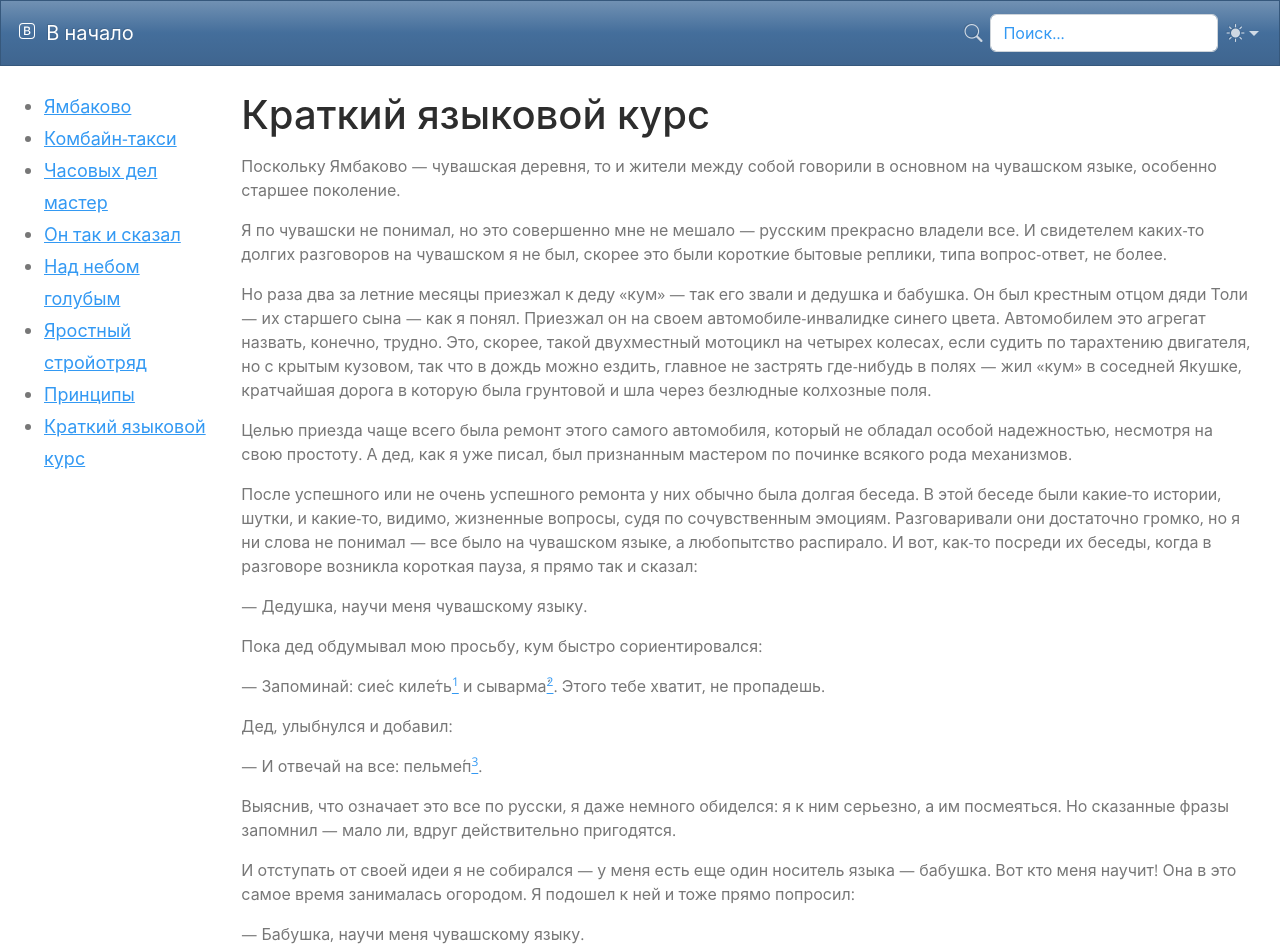
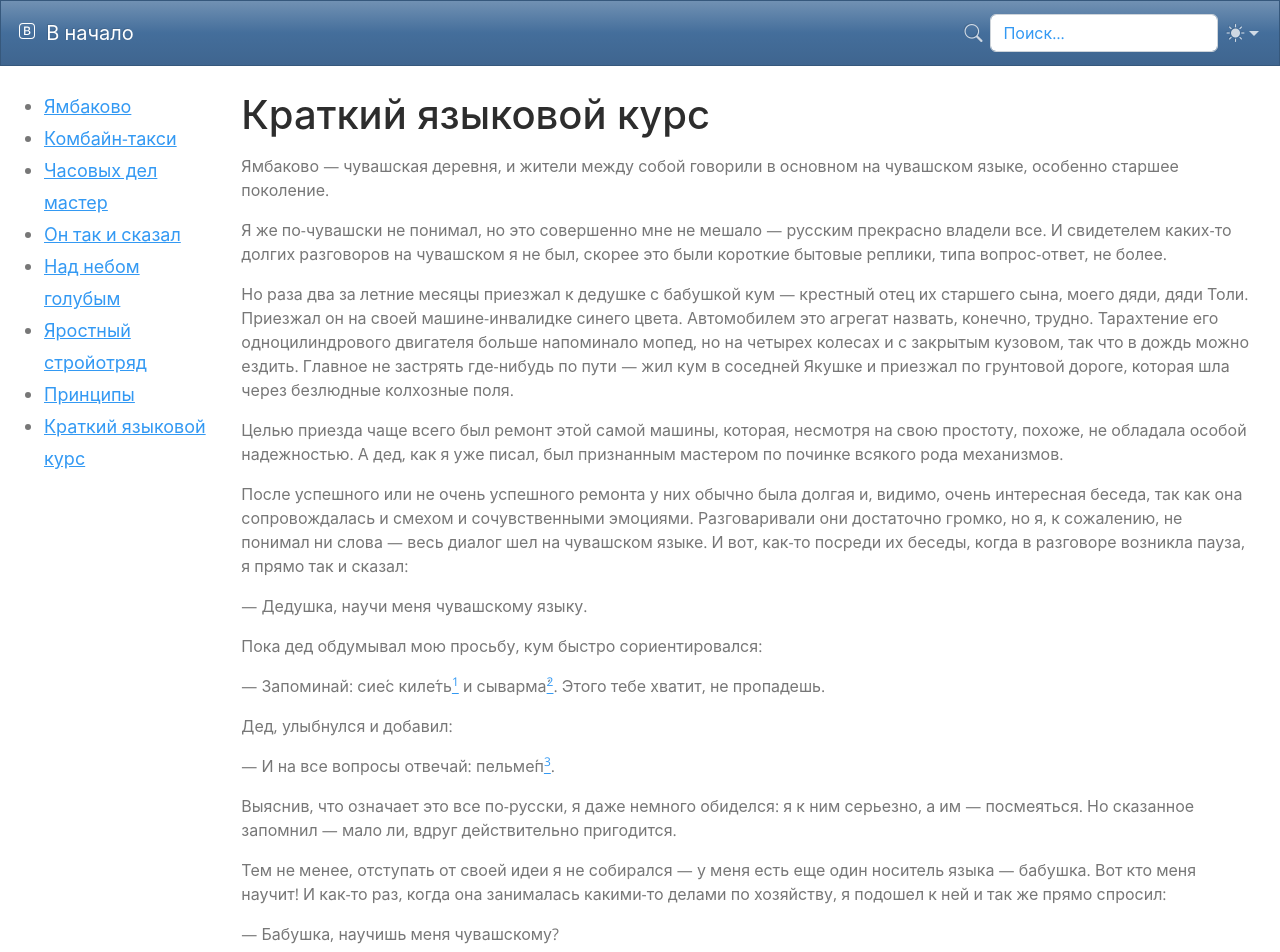
Before and after one commit to sedmark/memories, a plain HTML site: page docs/ch01/mem-lingvo.html in a window 1280 px wide. Shown: the top 952 px of the page. Drawn offline with nearby package versions, Linux system fonts and the light colour scheme.

Commit message:
mem-lingvo update

```diff
--- a/docs/ch01/mem-lingvo.html
+++ b/docs/ch01/mem-lingvo.html
@@ -94,38 +94,38 @@
     <h1 class="title" id="ariaid-title1">Краткий языковой курс</h1>
 
     <div class="body conbody">
-        <p class="p">Поскольку Ямбаково — чувашская деревня, то и жители между собой говорили в основном на
-            чувашском языке, особенно старшее поколение.</p>
-        <p class="p">Я по чувашски не понимал, но это совершенно мне не мешало — русским прекрасно владели
+        <p class="p">Ямбаково — чувашская деревня, и жители между собой говорили в основном на чувашском
+            языке, особенно старшее поколение.</p>
+        <p class="p">Я же по-чувашски не понимал, но это совершенно мне не мешало — русским прекрасно владели
             все. И свидетелем каких-то долгих разговоров на чувашском я не был, скорее это были
             короткие бытовые реплики, типа вопрос-ответ, не более.</p>
-        <p class="p">Но раза два за летние месяцы приезжал к деду «кум» — так его звали и дедушка и бабушка.
-            Он был крестным отцом дяди Толи — их старшего сына — как я понял. Приезжал он на своем
-            автомобиле-инвалидке синего цвета. Автомобилем это агрегат назвать, конечно, трудно.
-            Это, скорее, такой двухместный мотоцикл на четырех колесах, если судить по тарахтению
-            двигателя, но с крытым кузовом, так что в дождь можно ездить, главное не застрять
-            где-нибудь в полях — жил «кум» в соседней Якушке, кратчайшая дорога в которую была
-            грунтовой и шла через безлюдные колхозные поля.</p>
-        <p class="p">Целью приезда чаще всего была ремонт этого самого автомобиля, который не обладал особой
-            надежностью, несмотря на свою простоту. А дед, как я уже писал, был признанным мастером
-            по починке всякого рода механизмов.</p>
-        <p class="p">После успешного или не очень успешного ремонта у них обычно была долгая беседа. В этой
-            беседе были какие-то истории, шутки, и какие-то, видимо, жизненные вопросы, судя по
-            сочувственным эмоциям. Разговаривали они достаточно громко, но я ни слова не понимал —
-            все было на чувашском языке, а любопытство распирало. И вот, как-то посреди их беседы,
-            когда в разговоре возникла короткая пауза, я прямо так и сказал:</p>
+        <p class="p">Но раза два за летние месяцы приезжал к дедушке с бабушкой кум — крестный отец их
+            старшего сына, моего дяди, дяди Толи. Приезжал он на своей машине-инвалидке синего
+            цвета. Автомобилем это агрегат назвать, конечно, трудно. Тарахтение его одноцилиндрового
+            двигателя больше напоминало мопед, но на четырех колесах и с закрытым кузовом, так что в
+            дождь можно ездить. Главное не застрять где-нибудь по пути — жил кум в соседней Якушке и
+            приезжал по грунтовой дороге, которая шла через безлюдные колхозные поля.</p>
+        <p class="p">Целью приезда чаще всего был ремонт этой самой машины, которая, несмотря на свою
+            простоту, похоже, не обладала особой надежностью. А дед, как я уже писал, был признанным
+            мастером по починке всякого рода механизмов.</p>
+        <p class="p">После успешного или не очень успешного ремонта у них обычно была долгая и, видимо, очень
+            интересная беседа, так как она сопровождалась и смехом и сочувственными эмоциями.
+            Разговаривали они достаточно громко, но я, к сожалению, не понимал ни слова — весь
+            диалог шел на чувашском языке. И вот, как-то посреди их беседы, когда в разговоре
+            возникла пауза, я прямо так и сказал:</p>
         <p class="p">— Дедушка, научи меня чувашскому языку.</p>
         <p class="p">Пока дед обдумывал мою просьбу, кум быстро сориентировался:</p>
         <p class="p">— Запоминай: сие́с киле́ть<a name="fnsrc_1" href="#fntarg_1"><sup>1</sup></a> и
                 сыварма́<a name="fnsrc_2" href="#fntarg_2"><sup>2</sup></a>. Этого тебе хватит, не
             пропадешь.</p>
         <p class="p">Дед, улыбнулся и добавил:</p>
-        <p class="p">— И отвечай на все: пельме́п<a name="fnsrc_3" href="#fntarg_3"><sup>3</sup></a>.</p>
-        <p class="p">Выяснив, что означает это все по русски, я даже немного обиделся: я к ним серьезно, а им
-            посмеяться. Но сказанные фразы запомнил — мало ли, вдруг действительно пригодятся.</p>
-        <p class="p">И отступать от своей идеи я не собирался — у меня есть еще один носитель языка — бабушка. Вот кто меня
-            научит! Она в это самое время занималась огородом. Я подошел к ней и тоже прямо попросил:</p>
-        <p class="p">— Бабушка, научи меня чувашскому языку.</p>
+        <p class="p">— И на все вопросы отвечай: пельме́п<a name="fnsrc_3" href="#fntarg_3"><sup>3</sup></a>.</p>
+        <p class="p">Выяснив, что означает это все по-русски, я даже немного обиделся: я к ним серьезно, а им
+            — посмеяться. Но сказанное запомнил — мало ли, вдруг действительно пригодится.</p>
+        <p class="p">Тем не менее, отступать от своей идеи я не собирался — у меня есть еще один носитель
+            языка — бабушка. Вот кто меня научит! И как-то раз, когда она занималась какими-то
+            делами по хозяйству, я подошел к ней и так же прямо спросил:</p>
+        <p class="p">— Бабушка, научишь меня чувашскому?</p>
         <p class="p">Она немного удивленно взглянула на меня и коротко ответила:</p>
         <p class="p">— Насери́— после чего продолжила свою работу.</p>
         <p class="p">На этом мои лингвистические курсы закончились.</p>
```
Also changed, not shown: docs/js/preview.json (+1 -1 lines), docs/js/search_index.json, 1 other file.
